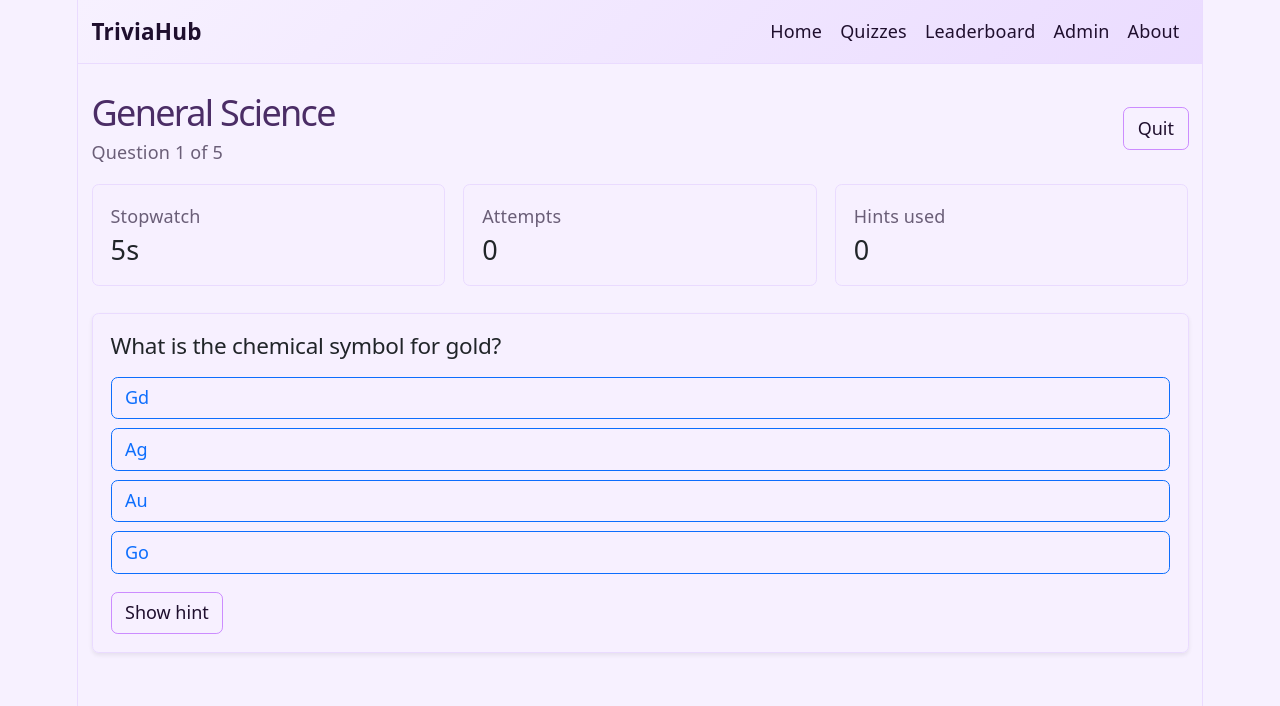
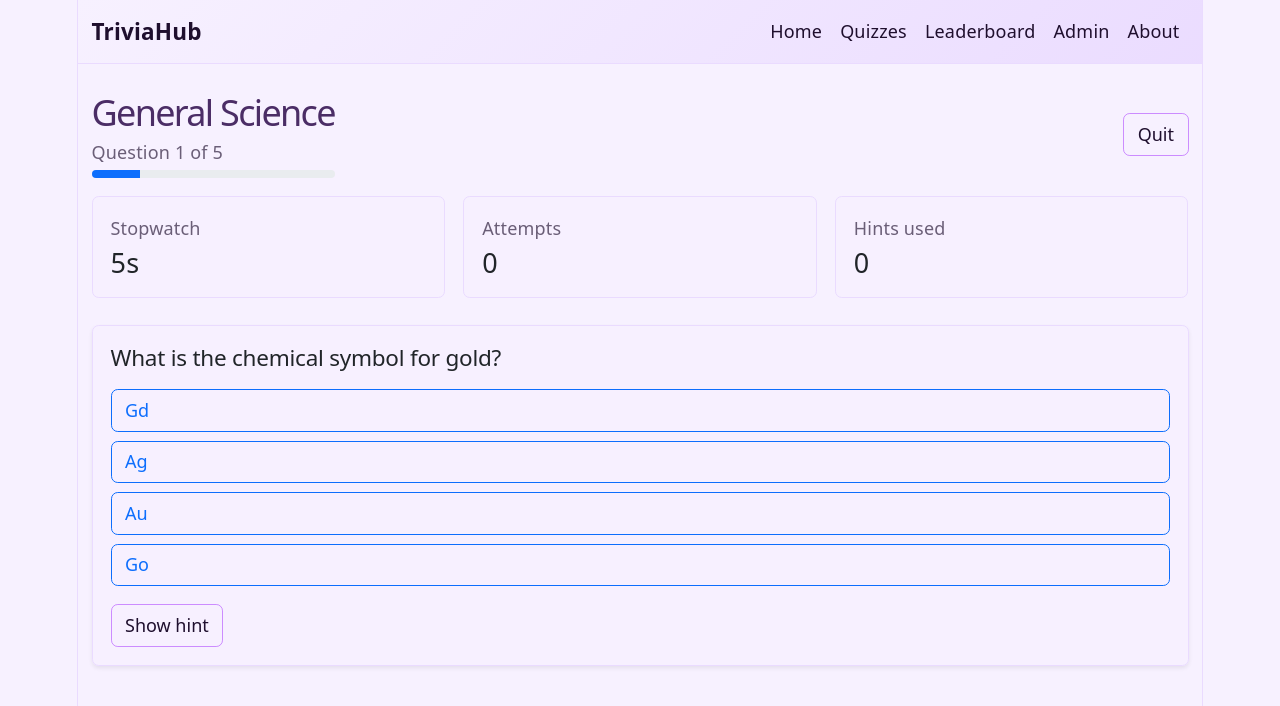
Before and after one commit to joellegh98/triviahub, a React (Vite) app in the folder frontend/: page /play/quiz-general-science in a window 1280 px wide. Shown: the top 706 px of the page. Built offline with nearby package versions, Linux system fonts and the light colour scheme.

Commit message:
make the answer with color red/green

```diff
--- a/frontend/src/pages/PlayPage.jsx
+++ b/frontend/src/pages/PlayPage.jsx
@@ -21,7 +21,7 @@ export function PlayPage() {
   const [hintsUsed, setHintsUsed] = useState(0)
   const [revealedHintQuestionIds, setRevealedHintQuestionIds] = useState({})
   const [elapsedSeconds, setElapsedSeconds] = useState(0)
-  const [feedback, setFeedback] = useState('')
+  const [selectedIndex, setSelectedIndex] = useState(null)
   const [isTransitioning, setIsTransitioning] = useState(false)
   const [showQuitModal, setShowQuitModal] = useState(false)
   const [noQuestionsWarning, setNoQuestionsWarning] = useState(false)
@@ -73,7 +73,7 @@ export function PlayPage() {
   }
 
   const moveToNextQuestion = (nextAttempts, nextCorrectAnswers) => {
-    setFeedback('')
+    setSelectedIndex(null)
     setIsTransitioning(false)
 
     if (currentQuestionIndex === quizQuestions.length - 1) {
@@ -93,21 +93,19 @@ export function PlayPage() {
     setCurrentQuestionIndex((prevIndex) => prevIndex + 1)
   }
 
-  const handleAnswerClick = (selectedIndex) => {
+  const handleAnswerClick = (clickedIndex) => {
     if (!currentQuestion || isTransitioning) {
       return
     }
 
-    const isCorrect = selectedIndex === currentQuestion.correctIndex
+    const isCorrect = clickedIndex === currentQuestion.correctIndex
     const nextAttempts = attempts + 1
     const nextCorrectAnswers = isCorrect ? correctAnswers + 1 : correctAnswers
 
+    setSelectedIndex(clickedIndex)
     setAttempts((prev) => prev + 1)
     if (isCorrect) {
       setCorrectAnswers((prev) => prev + 1)
-      setFeedback('Correct!')
-    } else {
-      setFeedback('Incorrect!')
     }
 
     setIsTransitioning(true)
@@ -140,9 +138,26 @@ export function PlayPage() {
       <div className="d-flex flex-column flex-md-row justify-content-between align-items-md-center gap-2 mb-3">
         <div>
           <h1 className="h2 mb-1">{quiz.title}</h1>
-          <p className="text-muted mb-0">
+          <p className="text-muted mb-1">
             Question {currentQuestionIndex + 1} of {quizQuestions.length}
           </p>
+          <div
+            className="progress"
+            role="progressbar"
+            aria-label="Quiz progress"
+            aria-valuenow={currentQuestionIndex + 1}
+            aria-valuemin={1}
+            aria-valuemax={quizQuestions.length}
+            style={{ height: '8px', minWidth: '200px' }}
+          >
+            <div
+              className="progress-bar"
+              style={{
+                width: `${((currentQuestionIndex + 1) / quizQuestions.length) * 100}%`,
+                transition: 'width 0.4s ease',
+              }}
+            />
+          </div>
         </div>
         <button
           type="button"
@@ -184,17 +199,26 @@ export function PlayPage() {
         <div className="card-body">
           <h2 className="h5 mb-3">{currentQuestion.text}</h2>
           <div className="d-grid gap-2 mb-3">
-            {currentQuestion.options.map((option, index) => (
+            {currentQuestion.options.map((option, index) => {
+              let btnClass = 'btn btn-outline-primary text-start'
+              if (selectedIndex !== null && index === selectedIndex) {
+                btnClass =
+                  index === currentQuestion.correctIndex
+                    ? 'btn btn-success text-start'
+                    : 'btn btn-danger text-start'
+              }
+              return (
                 <button
                   key={`${currentQuestion.id}-${option}`}
                   type="button"
-                className="btn btn-outline-primary text-start"
+                  className={btnClass}
                   onClick={() => handleAnswerClick(index)}
                   disabled={isTransitioning}
                 >
                   {option}
                 </button>
-            ))}
+              )
+            })}
           </div>
 
           <button
@@ -215,12 +239,6 @@ export function PlayPage() {
           )}
         </div>
       </article>
-
-      {feedback && (
-        <div className="alert alert-info mt-3 mb-0" role="status">
-          {feedback}
-        </div>
-      )}
 
       {showQuitModal && (
         <>
```
Lines whose indentation alone changed are shown as unchanged.
